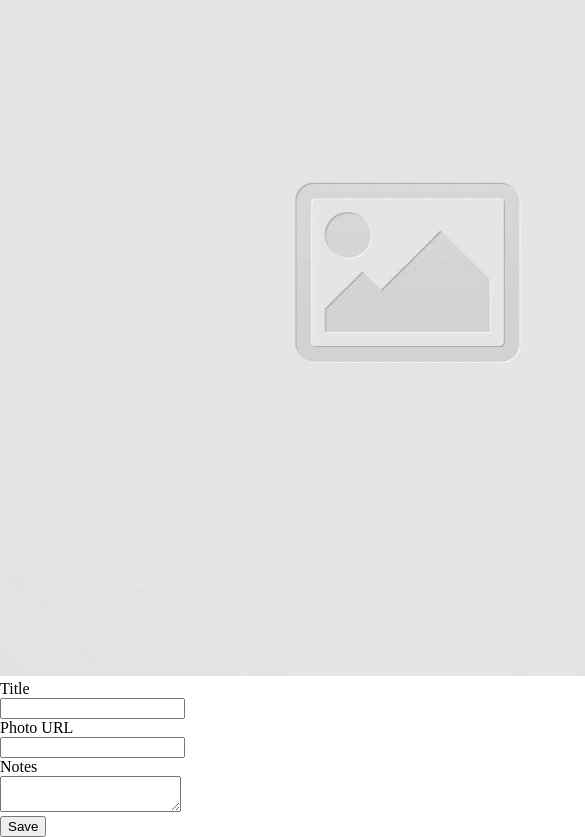
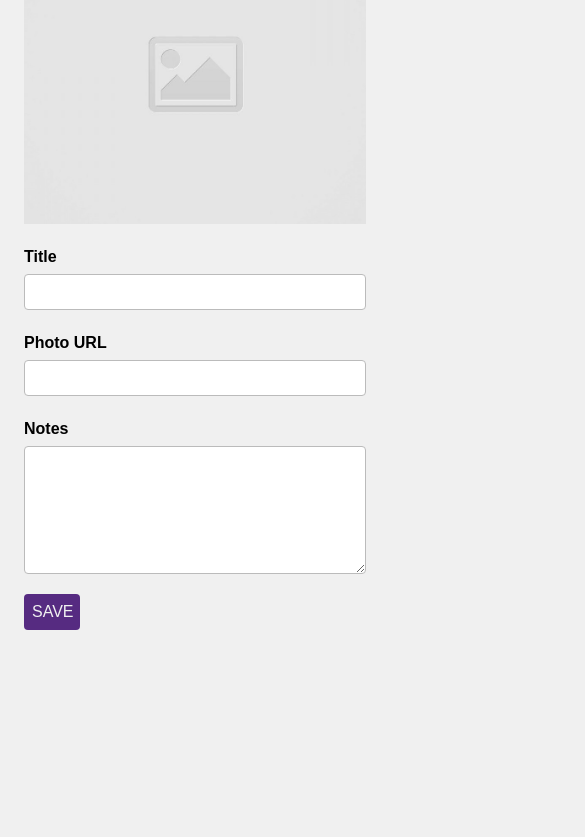
Before and after one commit to jiannicariaga/code-journal, a website: page index.html in a window 390 px wide. Shown: the part 215-1052 px from the top of the page, 585 px wide, since content can reach past the window. After the commit the page ends 869 px from the top, so only its background shows below. Drawn offline with Linux system fonts and the light colour scheme.

Commit message:
Ensure that the form looks nice on both mobile-sized and desktop-sized screens. #1

```diff
--- a/css/styles.css
+++ b/css/styles.css
@@ -0,0 +1,60 @@
+body {
+  background-color: #f0f0f0;
+  font-family: sans-serif;
+}
+
+header {
+  background-color: #562b81;
+  color: #f0f0f0;
+}
+
+img {
+  object-fit: cover;
+  width: 100%;
+  height: 300px;
+  margin-bottom: 1.25rem;
+}
+
+label {
+  font-weight: bold;
+}
+
+input,
+textarea {
+  width: 100%;
+  font-size: 1rem;
+  border: 1px solid #bbb;
+  border-radius: 4px;
+  padding-left: 0.5rem;
+  margin: 0.5rem 0 1.5rem;
+}
+
+input {
+  height: 2.25rem;
+}
+
+textarea {
+  height: 8rem;
+  margin-bottom: 0.5rem;
+}
+
+.submit {
+  align-items: flex-end;
+}
+
+.submit input {
+  background-color: #562b81;
+  color: #f0f0f0;
+  width: auto;
+  border: none;
+}
+
+@media screen and (min-width: 768px) {
+  .heading {
+    max-width: 100%;
+  }
+
+  img {
+    height: auto;
+  }
+}
--- a/index.html
+++ b/index.html
@@ -17,20 +17,53 @@
 </head>
 <body>
   <header>
+    <div class="container">
+      <div class="row">
+        <div class="column-full">
+          <h3>Code Journal</h3>
+        </div>
+      </div>
+    </div>
   </header>
   <main>
-    <div data-view="entry-form">
-      <form>
-        <h1>New Entry</h1>
-        <img src="images/placeholder-image-square.jpg"><br>
-        <label for="title">Title</label><br>
-        <input type="text" name="title" id="title"><br>
-        <label for="photo-url">Photo URL</label><br>
-        <input type="text" name="photo-url" id="photo-url"><br>
-        <label for="notes">Notes</label><br>
-        <textarea id="notes"></textarea><br>
-        <input type="submit" value="Save">
-      </form>
+    <div class="container" data-view="entry-form">
+      <div class="row">
+        <div class="column-full">
+          <h1>New Entry</h1>
+        </div>
+      </div>
+      <div class="row">
+        <form>
+          <div class="row">
+            <div class="column-half">
+              <img src="images/placeholder-image-square.jpg">
+            </div>
+            <div class="column-half">
+              <label for="title">Title</label>
+              <div>
+                <input type="text" name="title" id="title">
+              </div>
+              <label for="photo-url">Photo URL</label>
+              <div>
+                <input type="text" name="photo-url" id="photo-url">
+              </div>
+            </div>
+          </div>
+          <div class="row">
+            <div class="column-full">
+              <label for="notes">Notes</label>
+              <div>
+                <textarea id="notes"></textarea>
+              </div>
+            </div>
+          </div>
+          <div class="row">
+            <div class="column-full submit">
+              <input type="submit" value="SAVE">
+            </div>
+          </div>
+        </form>
+      </div>
     </div>
   </main>
   <script src="js/data.js"></script>
```
